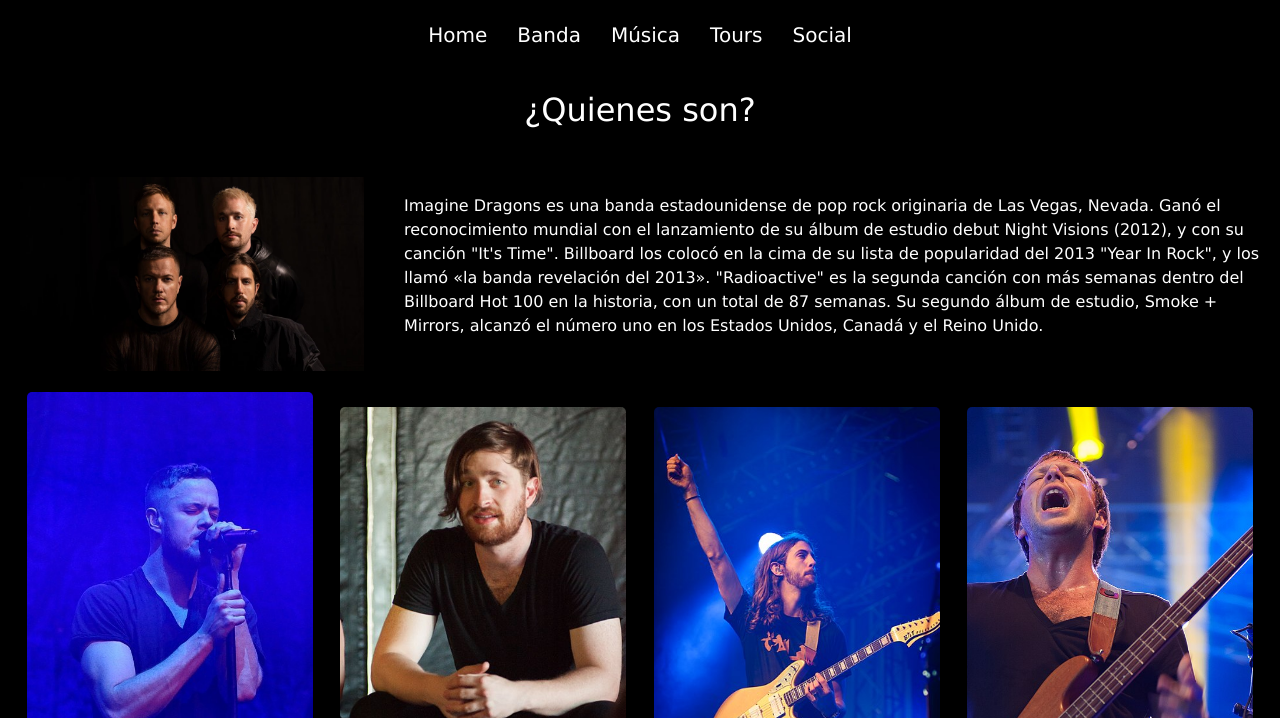
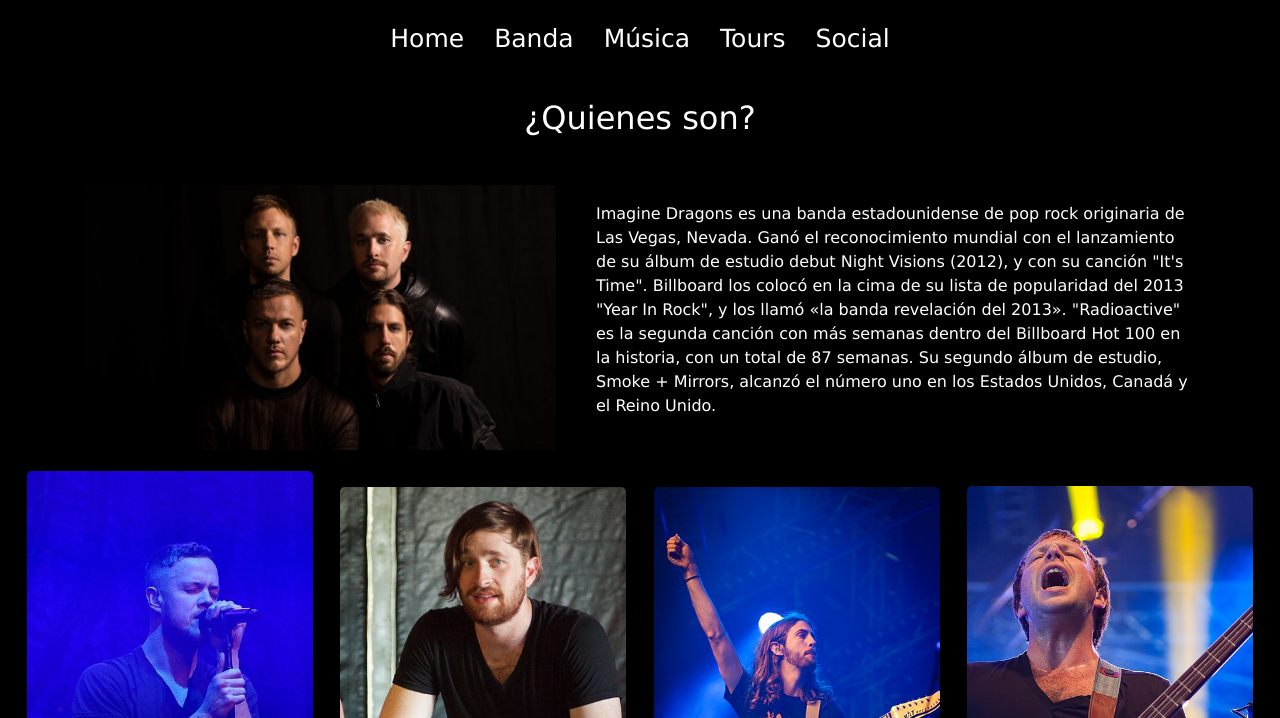
Before and after one commit to dtaguirrea/ImagineDragons_HTML, a website: page pages/quienesson.html in a window 1280 px wide. Shown: the top 718 px of the page. Drawn offline with nearby package versions, Linux system fonts and the light colour scheme.

Commit message:
Se agrego el uso de mixins para media query, y se agrego un media query especifico para tablets, ademas de estilizar footer y paginas para tablets

```diff
--- a/scss/layout/header.scss
+++ b/scss/layout/header.scss
@@ -1,3 +1,18 @@
+@mixin phone{
+    @media screen and (max-width:600px) {
+        @content;
+    }
+}
+@mixin pc{
+    @media screen and (min-width:1000px){
+        @content;
+    }
+}
+@mixin tablet{
+    @media screen and (min-width:600px) {
+        @content;
+    }
+}
 header{
     background-color: black;
     padding-top: 20px;
@@ -7,7 +22,7 @@
     width: 100%;
     top: 0px;
     left: 0px;
-    @media screen and (max-width:500px) {
+    @include phone() {
         ul{
             display: flex;
             justify-content: space-around;
@@ -29,7 +44,7 @@
             }
         }
     }
-    @media screen and (min-width:500px) {
+    @include tablet(){
         ul{
             display: flex;
             justify-content: center;
@@ -52,4 +67,27 @@
 
         }
     }
+    @include pc() {
+        ul{
+            display: flex;
+            justify-content: center;
+            align-items: center;
+            list-style: none;
+            padding-right: 32px;
+            .menu-link{
+                a{
+                    color: white;
+                    font-size: 25px;
+                    padding: 0px 15px;
+                    text-decoration: none;
+                    transition: all 0.5s;
+                    &:hover{
+                        color:white;
+                        font-size:30px;
+                    }
+                }
+            }
+
+        }
+    }
 }
--- a/scss/pages/index.scss
+++ b/scss/pages/index.scss
@@ -1,3 +1,18 @@
+@mixin phone{
+    @media screen and (max-width:600px) {
+        @content;
+    }
+}
+@mixin pc{
+    @media screen and (min-width:1000px){
+        @content;
+    }
+}
+@mixin tablet{
+    @media screen and (min-width:600px) {
+        @content;
+    }
+}
 .almedio{
     display: flex;
     align-items: center;
@@ -17,7 +32,7 @@
         font-size: 30px;
         padding: 20px 0px;
     }
-    @media screen and (min-width:500px){
+    @include pc(){
         .maincontent{
             display: flex;
             align-items: center;
@@ -33,7 +48,24 @@
             }
         }
     }
-    @media screen and (max-width:500px){
+    @include tablet(){
+        .maincontent{
+            display: flex;
+            align-items: center;
+            justify-content: center;
+            flex-direction: row;
+            img{
+                width: 40%;
+                padding: 20px 20px;
+            }
+            p{
+                width: 50%;
+                padding: 20px 20px;
+                color: white;
+            }
+        }
+    }
+    @include phone(){
         .maincontent{
             display: flex;
             align-items: center;
--- a/scss/pages/quienesson.scss
+++ b/scss/pages/quienesson.scss
@@ -1,3 +1,18 @@
+@mixin phone{
+    @media screen and (max-width:600px) {
+        @content;
+    }
+}
+@mixin pc{
+    @media screen and (min-width:1000px){
+        @content;
+    }
+}
+@mixin tablet{
+    @media screen and (min-width:600px) {
+        @content;
+    }
+}
 .almedio{
     display: flex;
     align-items: center;
@@ -5,7 +20,7 @@
 }
 .main_quienesson{
     width: 100%;
-    @media screen and (min-width:600px) {
+    @include pc() {
         .maincontent_quienesson{
             display: flex;
             align-items: center;
@@ -21,7 +36,24 @@
             }
         }
     }
-    @media screen and (max-width:600px) {
+    @include tablet{
+        .maincontent_quienesson{
+            display: flex;
+            align-items: center;
+            justify-content: center;
+            flex-direction: row;
+            img{
+                width: 40%;
+                padding: 20px 20px;
+            }
+            p{
+                width: 50%;
+                padding: 20px 20px;
+                color: white;
+            }
+        }
+    }
+    @include phone() {
         .maincontent_quienesson{
             display: flex;
             align-items: center;
```
Also changed, not shown: css/styles.css, 1 other file.
